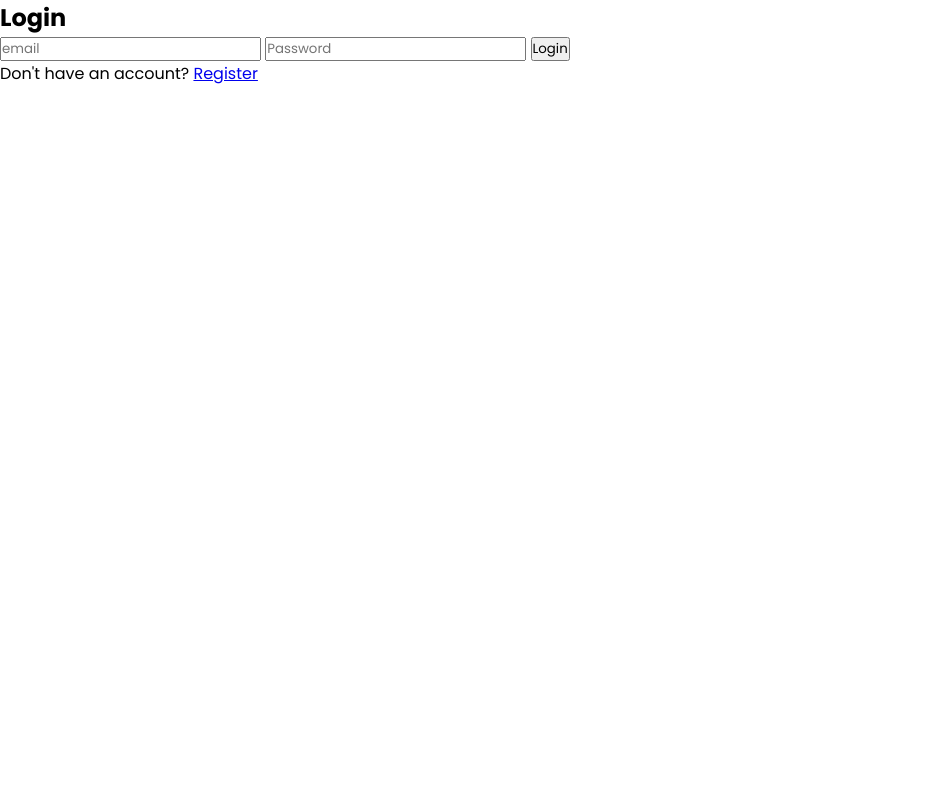
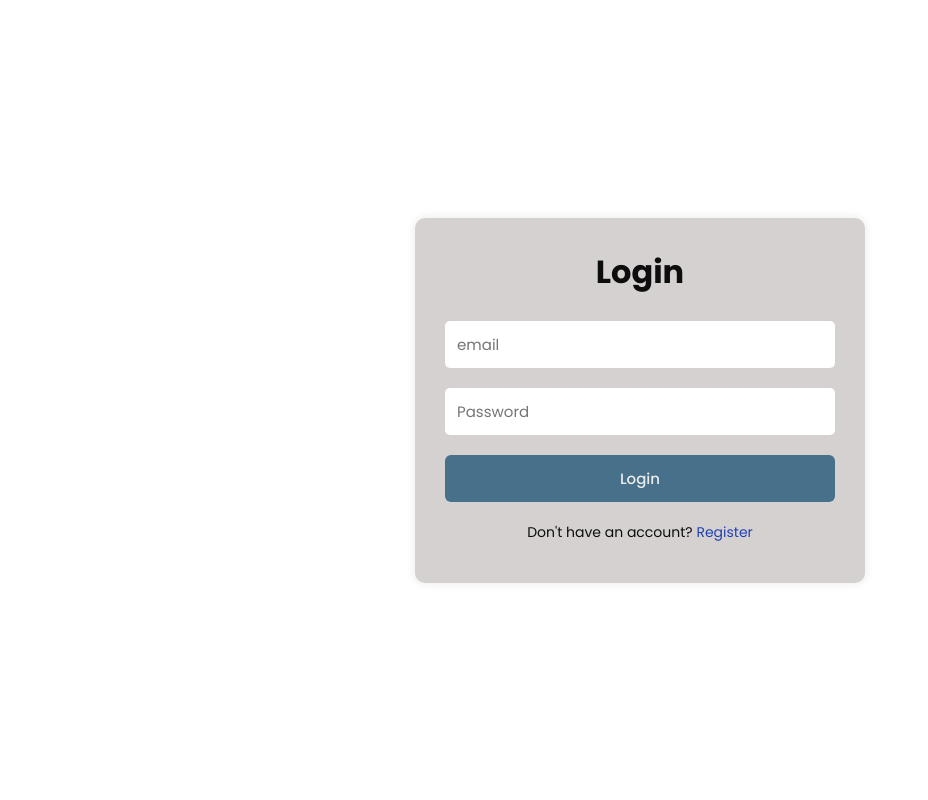
Before and after one commit to akash-kumar-biswas/php-login-register-form, a PHP site: page / in a window 1280 px wide. Shown: the whole page, without its empty margins (0-928 px from the left). Run offline with PHP 8.4, Linux system fonts and the light colour scheme.

Commit message:
add style on login form

```diff
--- a/style.css
+++ b/style.css
@@ -6,3 +6,76 @@
     box-sizing: border-box;
     font-family: "Poppins", serif;
 }
+
+body{
+    display: flex;
+    justify-content: center;
+    align-items: center;
+    min-height: 100vh;
+    background: linear-gradient(to right, #ffffff, #ffffff);
+    color: #0e0d0d;
+}
+
+.container{
+    margin: 0 15px;   /* margin: top/bottom left/right */
+}
+
+.form-box{
+    width: 100%;
+    max-width: 450px;
+    padding: 30px;
+    background: #d6d1d1;
+    border-radius: 10px;
+    box-shadow: 0 0 10px rgba(29, 25, 25, 0.1);
+}
+
+h2{
+    font-size: 32px;
+    text-align: center;
+    margin-bottom: 25px;
+}
+
+input{
+    width: 100%;
+    padding: 12px;
+    background: #ffffff;
+    border-radius: 5px;
+    border: none;
+    outline: none;
+    font-size: 15px;
+    color: #ffffff;
+    margin-bottom: 20px;
+}
+
+button{
+    width: 100%;
+    padding: 12px;
+    background: #47708a;
+    border-radius: 6px;
+    border: none;
+    cursor: pointer;
+    font-size: 15px;
+    color: #ececec;
+    font-weight: 500;
+    margin-bottom: 20px;
+    transition: .3s;
+}
+
+button:hover{
+    background: #4b81a3;
+}
+
+p{
+    font-size: 14px;
+    text-align: center;
+    margin-bottom: 10px;
+}
+
+p a{
+    color: #2141b3;
+    text-decoration: none;
+}
+
+p a:hover{
+    text-decoration: underline;
+}
```
